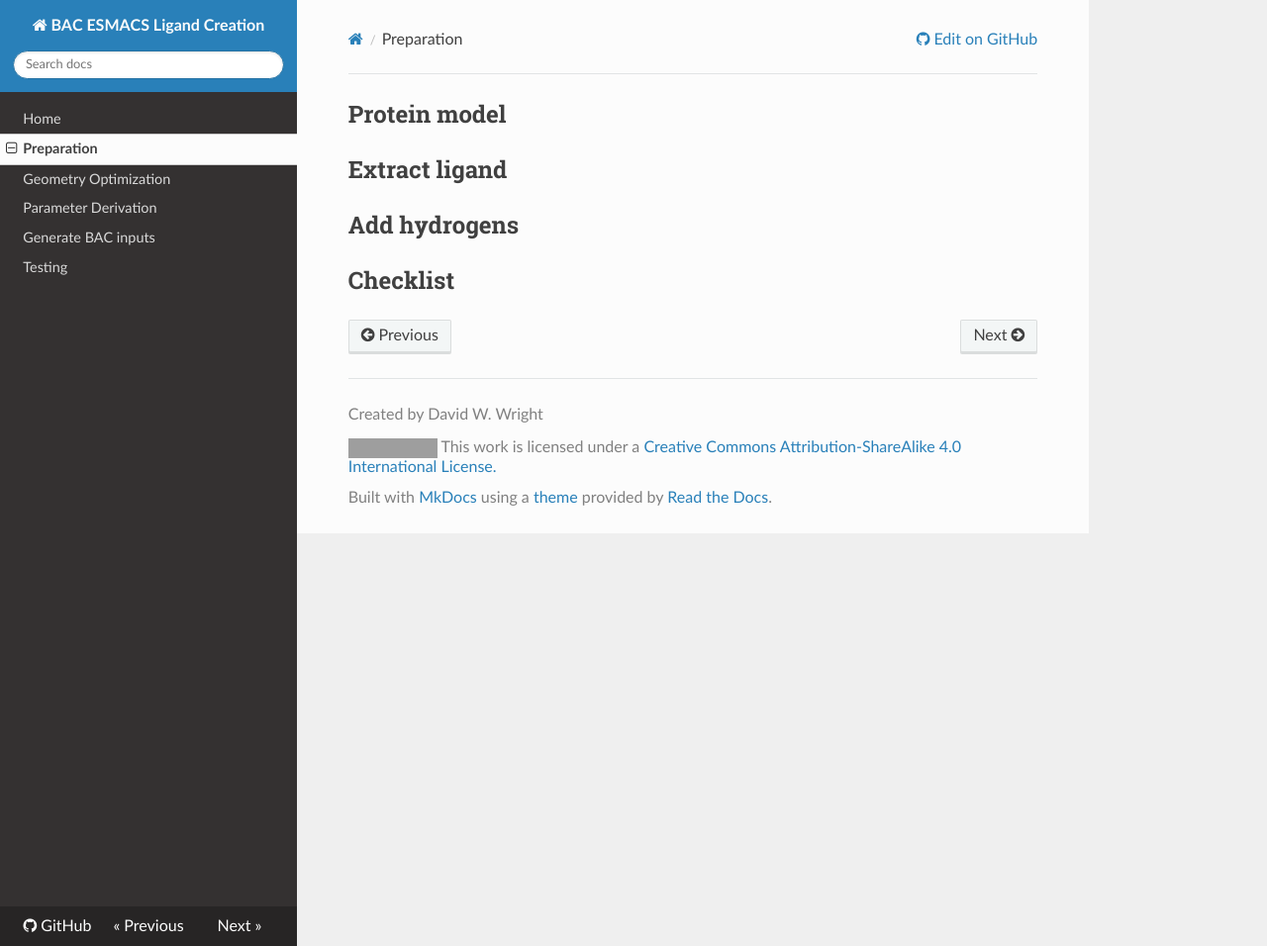
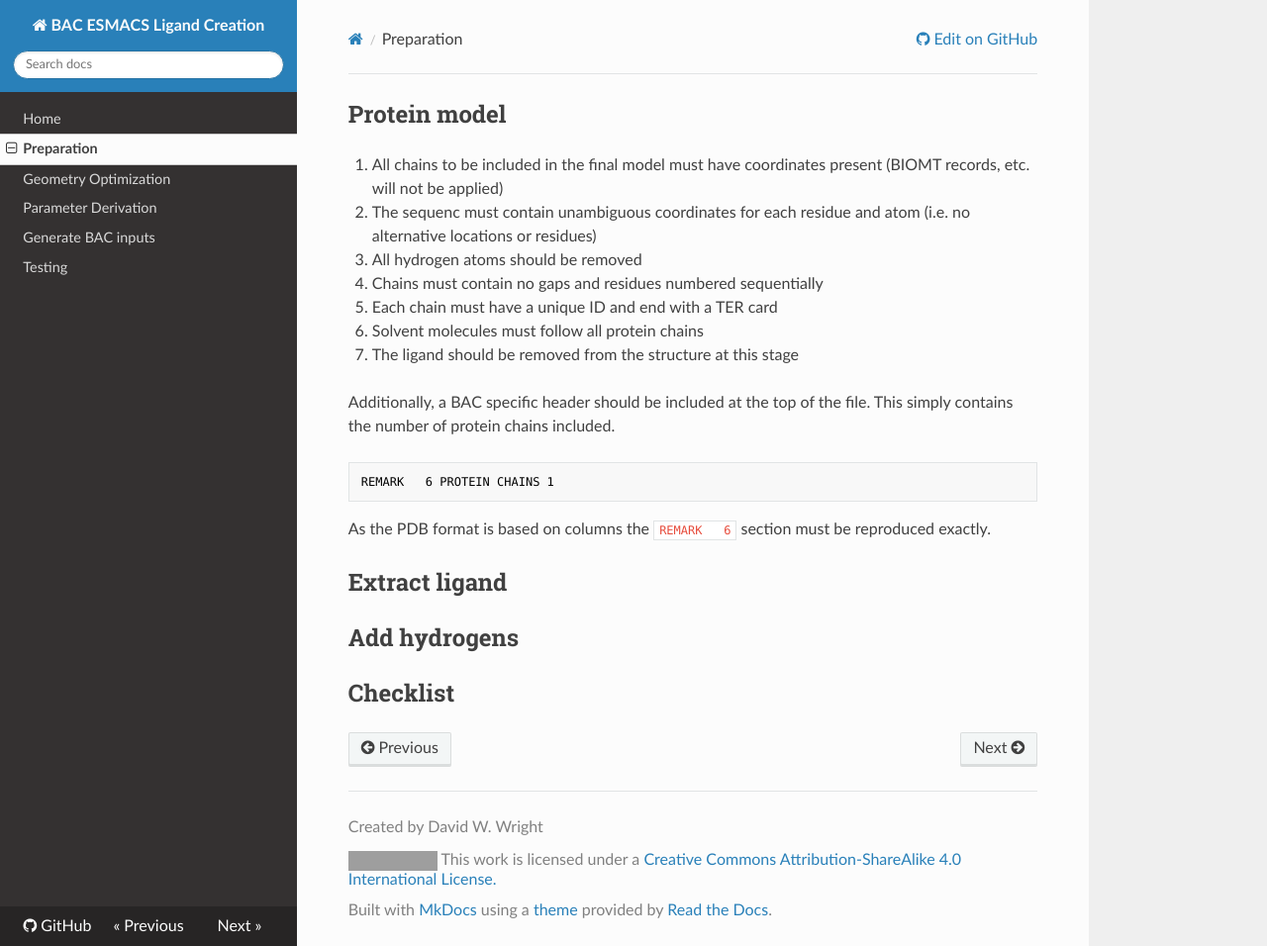
Before and after one commit to UCL-CCS/esmacs-input-creation-docs, an MkDocs documentation site: the page built from docs/preparation.md, in a window 1280 px wide and 956 px high. Shown: the whole window at 99% size. Built offline with MkDocs 1.6.1, drawn with Linux system fonts in a browser that asks for light colours; nearby versions of some CDN libraries; old or Windows-style settings are respelled for this version of MkDocs; grey boxes are pictures that could not be loaded.

Commit message:
First effort at checklist and basic PDB prep

````diff
--- a/docs/preparation.md
+++ b/docs/preparation.md
@@ -1,7 +1,28 @@
 
 ## Protein model
 
+
+
+1. All chains to be included in the final model must have coordinates present (BIOMT records, etc. will not be applied)
+2. The sequenc must contain unambiguous coordinates for each residue and atom (i.e. no alternative locations or residues)
+3. All hydrogen atoms should be removed
+3. Chains must contain no gaps and residues numbered sequentially
+4. Each chain must have a unique ID and end with a TER card
+5. Solvent molecules must follow all protein chains
+6. The ligand should be removed from the structure at this stage
+
+Additionally, a BAC specific header should be included at the top of the file.
+This simply contains the number of protein chains included.
+
+```
+REMARK   6 PROTEIN CHAINS 1
+```
+
+As the PDB format is based on columns the `REMARK   6` section must be reproduced exactly.
+
 ## Extract ligand
+
+
 
 ## Add hydrogens
 
````
